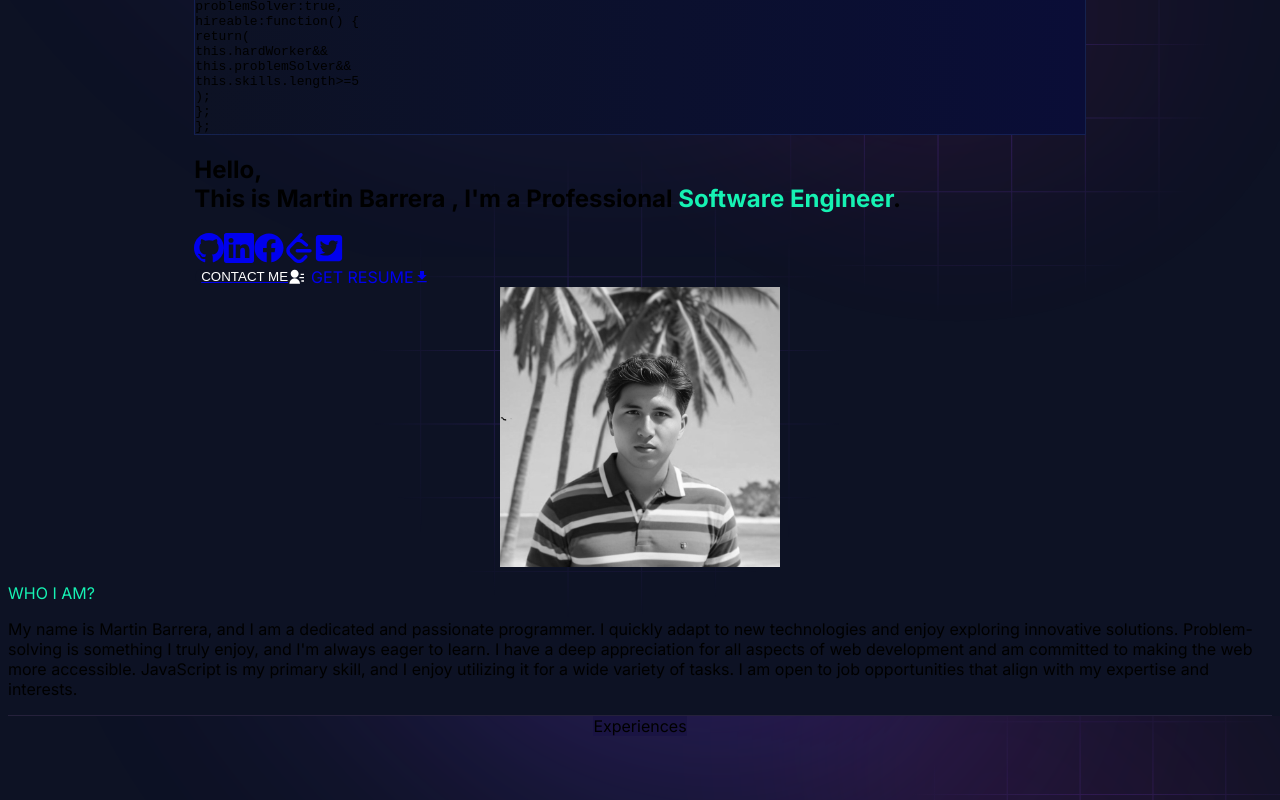
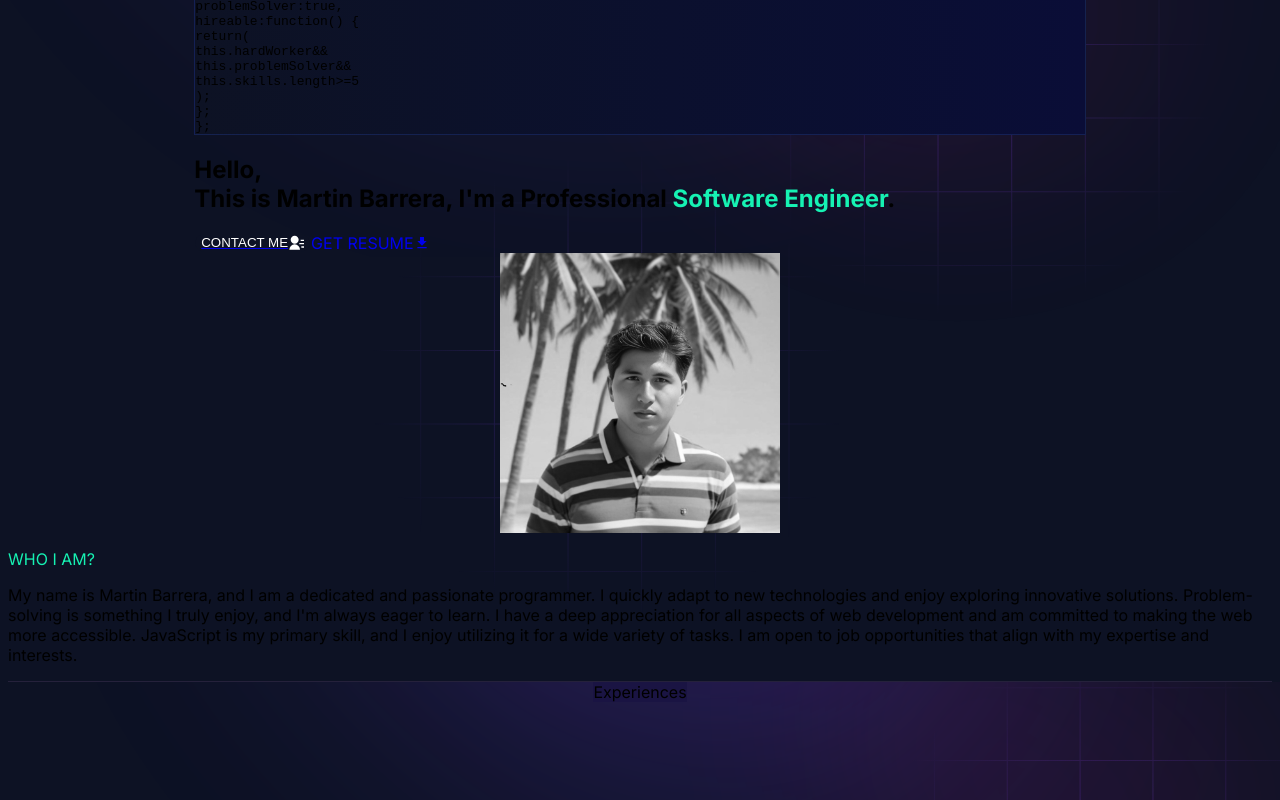
Before and after one commit to peak050423/fullstack-engineer-portfolio, a Next.js app: page / in a window 1280 px wide. Shown: the part 920-1720 px from the top of the page. Built offline with nearby package versions, Linux system fonts and the light colour scheme.

Commit message:
remove the contact info

```diff
--- a/app/components/homepage/contact/index.jsx
+++ b/app/components/homepage/contact/index.jsx
@@ -48,7 +48,7 @@ function ContactSection() {
               </span>
             </p>
           </div>
-          <div className="mt-8 lg:mt-16 flex items-center gap-5 lg:gap-10">
+          {/* <div className="mt-8 lg:mt-16 flex items-center gap-5 lg:gap-10">
             <Link target="_blank" href={personalData.github}>
               <IoLogoGithub
                 className="bg-[#8b98a5] p-3 rounded-full hover:bg-[#16f2b3] hover:scale-110 transition-all duration-300 text-gray-800 cursor-pointer"
@@ -79,7 +79,7 @@ function ContactSection() {
                 size={48}
               />
             </Link>
-          </div>
+          </div> */}
         </div>
       </div>
     </div>
--- a/app/components/homepage/hero-section/index.jsx
+++ b/app/components/homepage/hero-section/index.jsx
@@ -21,17 +21,17 @@ function HeroSection() {
       />
 
       <div className="grid grid-cols-1 items-start lg:grid-cols-2 lg:gap-12 gap-y-8">
-        <div className="order-2 lg:order-1 flex flex-col items-start justify-center p-2 pb-20 md:pb-10 lg:pt-10">
+        <div className="order-2 lg:order-1 flex flex-col items-start justify-center p-2 pb-20 md:pb-10 lg:pt-10 mt-10">
           <h1 className="text-3xl font-bold leading-10 text-white md:font-extrabold lg:text-[2.6rem] lg:leading-[3.5rem]">
             Hello, <br />
             This is {' '}
             <span className=" text-pink-500">{personalData.name}</span>
-            {` , I'm a Professional `}
+            {`, I'm a Professional `}
             <span className=" text-[#16f2b3]">{personalData.designation}</span>
             .
           </h1>
 
-          <div className="my-12 flex items-center gap-5">
+          {/* <div className="my-12 flex items-center gap-5">
             <Link
               href={personalData.github}
               target='_blank'
@@ -67,9 +67,9 @@ function HeroSection() {
             >
               <FaTwitterSquare size={30} />
             </Link>
-          </div>
+          </div> */}
 
-          <div className="flex items-center gap-3">
+          <div className="flex items-center gap-3 mt-10">
             <Link href="#contact" className="bg-gradient-to-r to-pink-500 from-violet-600 p-[1px] rounded-full transition-all duration-300 hover:from-pink-500 hover:to-violet-600">
               <button className="px-3 text-xs md:px-8 py-3 md:py-4 bg-[#0d1224] rounded-full border-none text-center md:text-sm font-medium uppercase tracking-wider text-[#ffff] no-underline transition-all duration-200 ease-out  md:font-semibold flex items-center gap-1 hover:gap-3">
                 <span>Contact me</span>
```
